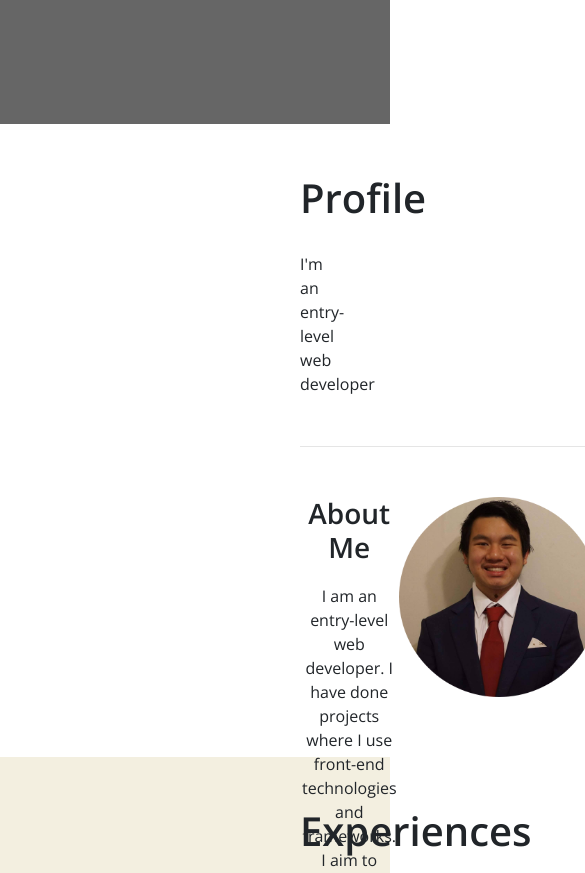
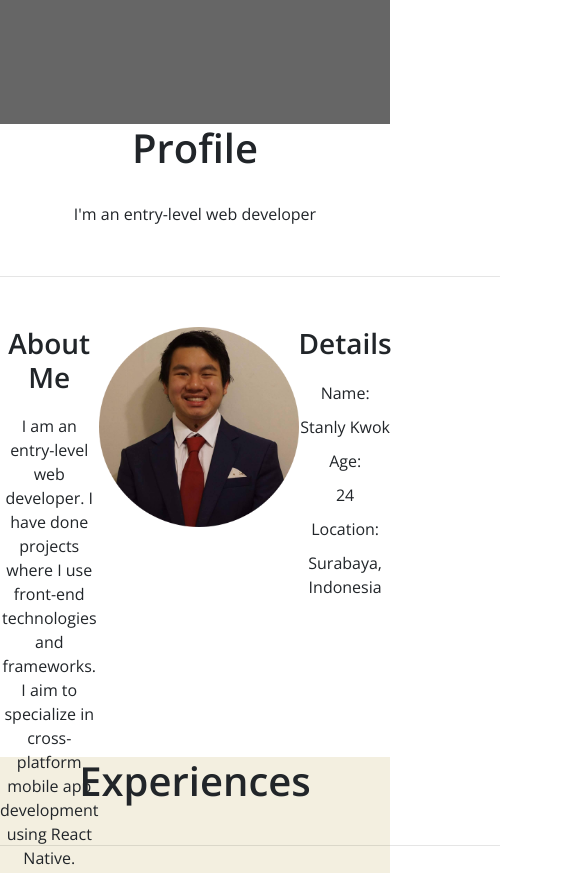
Before and after one commit to stanlys96/StanlyPortfolio, a plain HTML site: page index.html in a window 390 px wide. Shown: the part 720-1593 px from the top of the page, 585 px wide, since content can reach past the window. Drawn offline with nearby package versions, Linux system fonts and the light colour scheme.

Commit message:
add media query max 500px

```diff
--- a/css/styles.css
+++ b/css/styles.css
@@ -348,3 +348,13 @@ header hr {
     height: 110vh;
   }
 }
+
+@media (max-width: 500px) {
+  #profile .containers,
+  #experiences .containers,
+  #abilities .containers,
+  #projects .containers,
+  #footer .containers {
+    padding: 0;
+  }
+}
```
